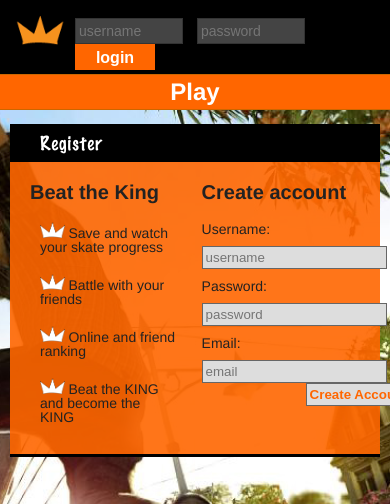
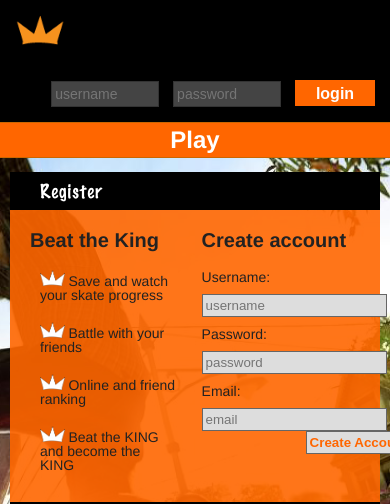
Before and after one commit to IndySix/website_v2, a PHP site: page /indysix2/ in a window 390 px wide; the page is wider, and only the part inside the window is pictured. Shown: the top 504 px of that part. Run offline with PHP 8.4, Linux system fonts and the light colour scheme.

Commit message:
Login form in header moved above register form

```diff
--- a/application/views/includes/header.php
+++ b/application/views/includes/header.php
@@ -36,7 +36,7 @@
                     </li>
                     <li class="profile">
                         <img class="avatar" src="<?PHP echo baseUrl('data/avatars/'.$this->LibSession->get('user_avatar')) ?>" height="24px" />
-                        <p><?PHP echo ucfirst( $this->LibSession->get('user_username') ) ?></p>
+                        <p><a href="<?PHP echo baseUrl('user') ?>"><?PHP echo ucfirst( $this->LibSession->get('user_username') ) ?></a></p>
                         <a class="settings" id="settings-menu-button" href="javascript:void(0);"><img src="<?PHP echo baseUrl('data/img/settings.png'); ?>" width="20px"></a>
                         <div id="settings-menu" class="hide">
                             <a href="<?PHP echo baseUrl('user/edit') ?>">Edit profile</a>
--- a/data/css/style.css
+++ b/data/css/style.css
@@ -78,7 +78,7 @@
 }
 
 /* header login */
-#header .login {height: 24px;padding: 18px 10px; }
+#header .login {height: 24px;padding: 18px 10px; float: right; margin-right: 325px; }
 #header .login input {
 	margin: 0px 5px;
 	height: 18px;
@@ -89,6 +89,12 @@
 	background-color: #444;
 	color: #fff;
 	width: 100px;
+}
+@media only screen and (max-width: 1440px) {
+	#header .login {height: 24px;padding: 18px 10px; float: right; margin-right: 20%; }
+}
+@media only screen and (max-width: 1070px) {
+	#header .login {height: 24px;padding: 18px 10px; float: right; margin-right: 0px; }
 }
 #header .login input:focus {border-color: #ff6600;}
 #header .login .submit {
```
